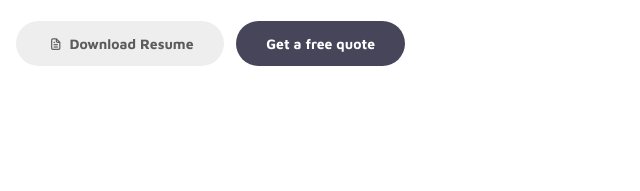
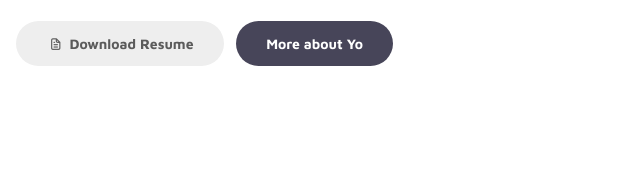
Before and after one commit to Parisara1992/Parisara1992.github.io, a plain HTML site: page index.html in a window 1280 px wide. Shown: the part 491-682 px from the top of the page, 69-709 px from the left. Drawn offline with Linux system fonts and the light colour scheme.

```diff
--- a/index.html
+++ b/index.html
@@ -88,7 +88,7 @@ https://www.tooplate.com/view/2115-marvel
 
                         <div class="custom-btn-group mt-4">
                           <a href="javascript_intermediate certificate.pdf" class="btn mr-lg-2 custom-btn"><i class='uil uil-file-alt'></i> Download Resume</a>
-                          <a href="#contact" class="btn custom-btn custom-btn-bg custom-btn-link">Get a free quote</a>
+                          <a href="#contact" class="btn custom-btn custom-btn-bg custom-btn-link">More about Yo</a>
                         </div>
                     </div>
                 </div>
```
